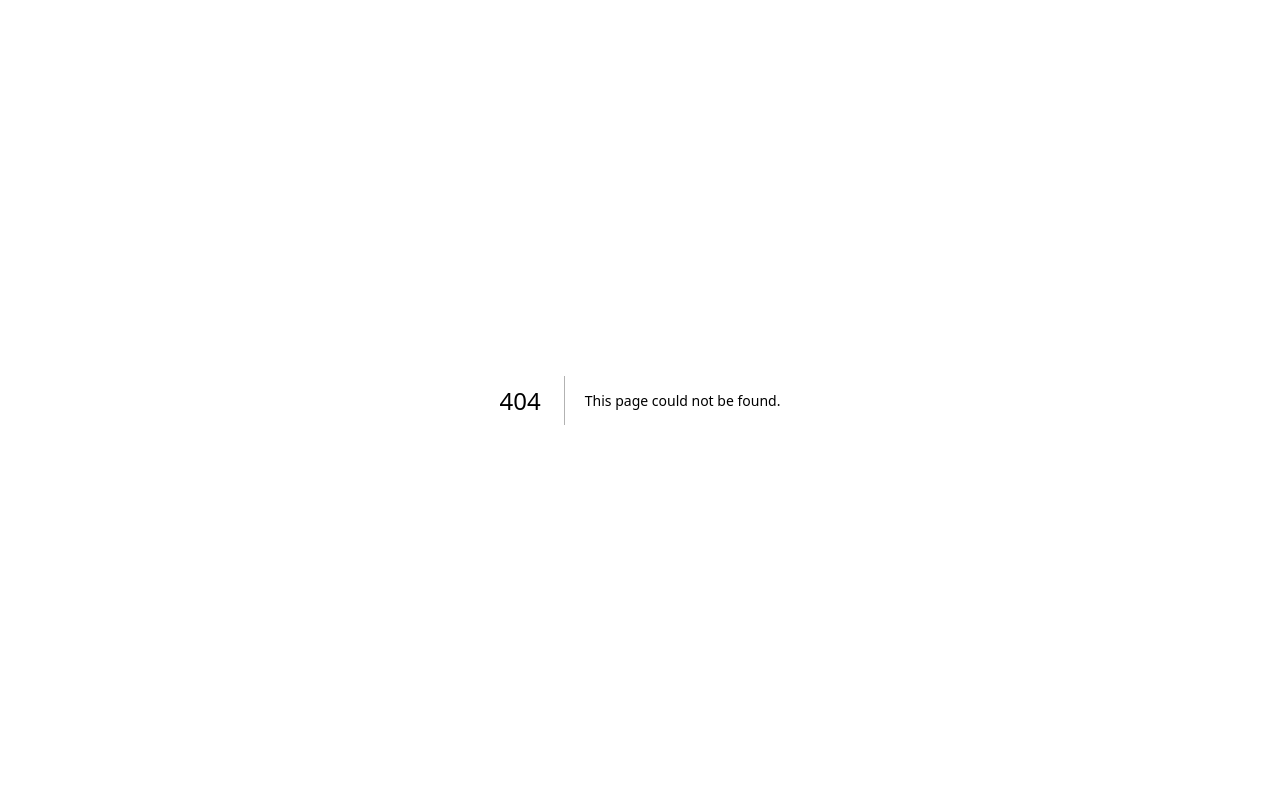
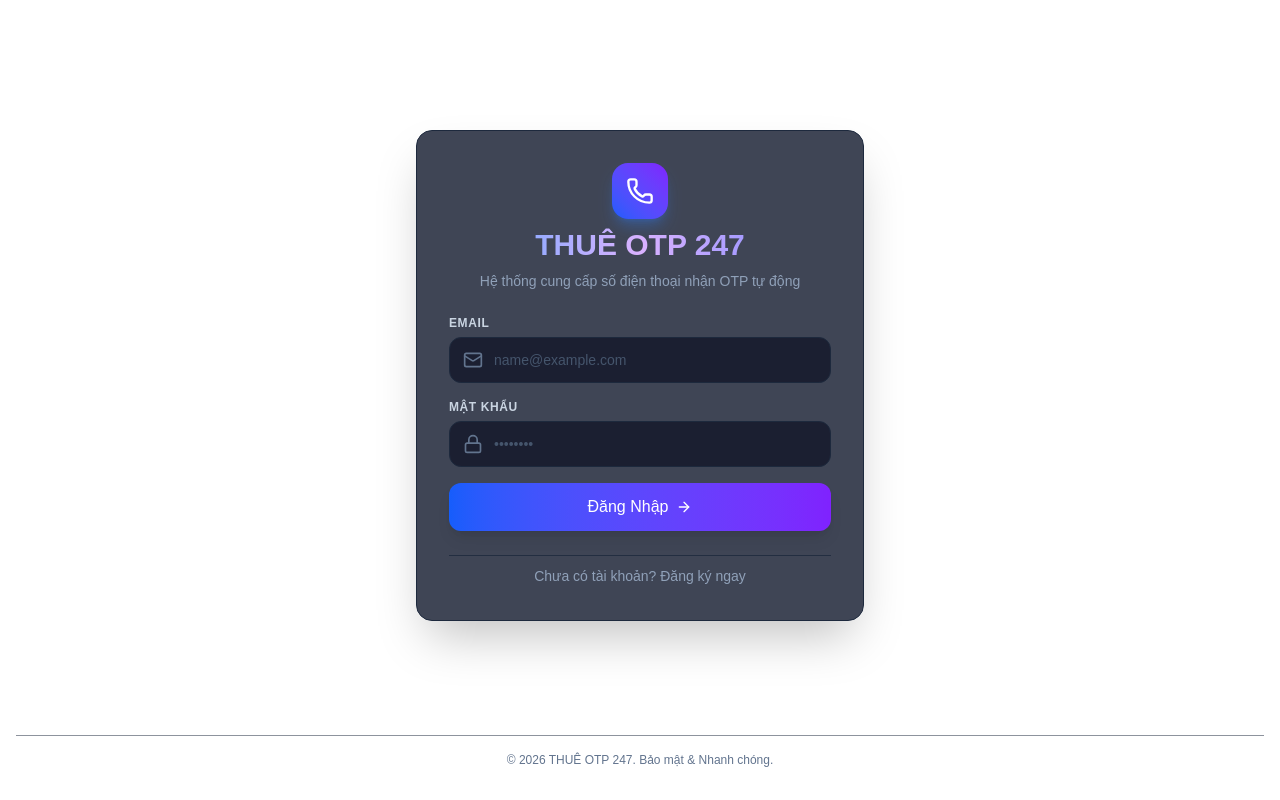
Before and after one commit to caovanluc1995/thueotp, a Next.js app: page / in a window 1280 px wide. Before the commit this address had no page. Built offline with nearby package versions, Linux system fonts and the light colour scheme; no server answers.

Commit message:
Fix 404 home page

```diff
--- /dev/null
+++ b/app/page.js
@@ -0,0 +1,5 @@
+import LoginPage from './login/page';
+
+export default function Home() {
+  return <LoginPage />;
+}
```
